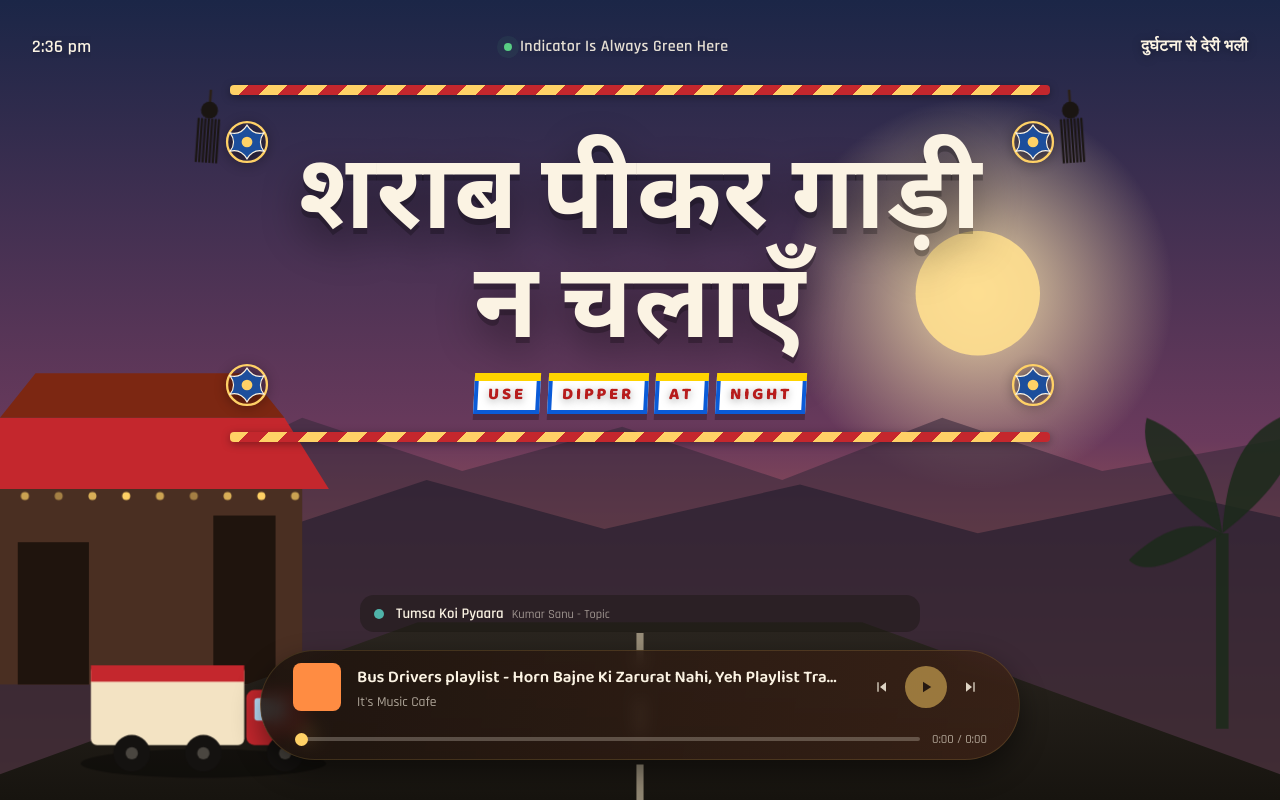
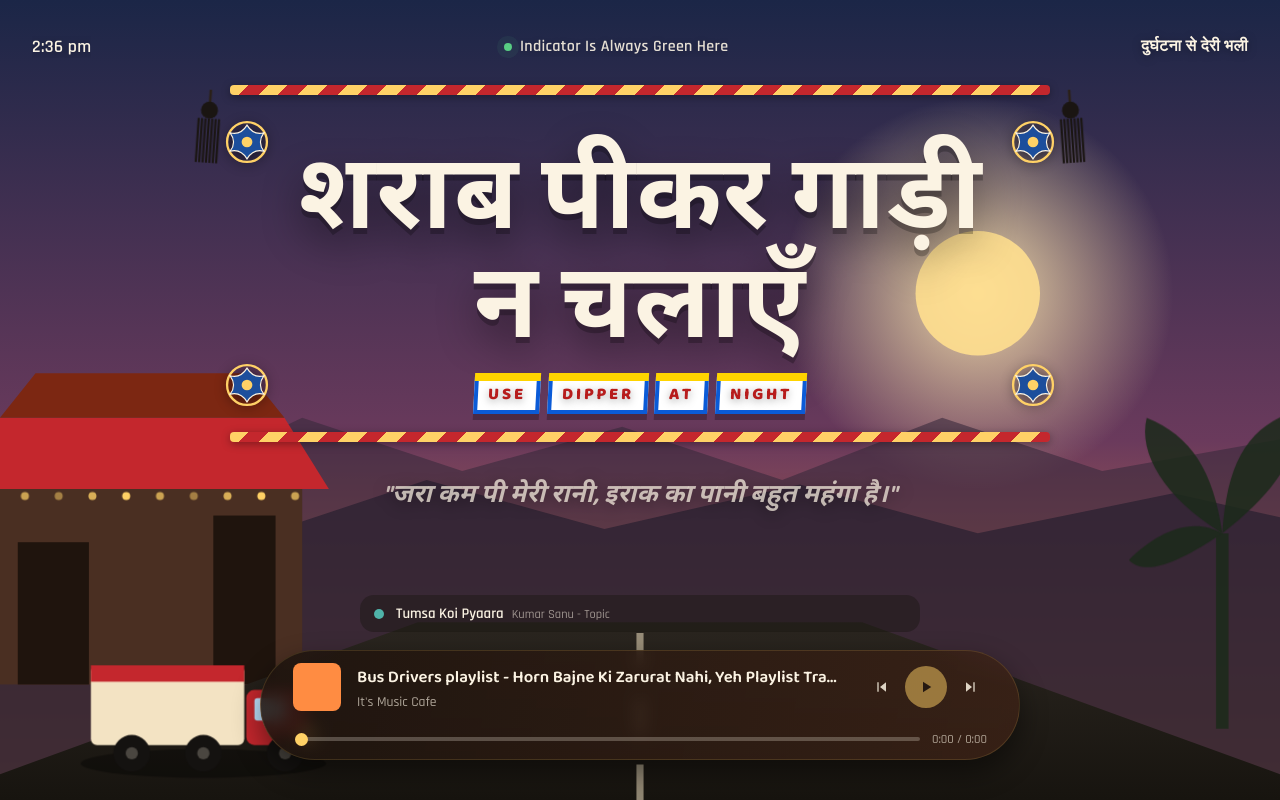
Before and after one commit to abhiishhekk/TruckDriverMusic, a React (Vite) app: page / in a window 1280 px wide. Built offline with nearby package versions, Linux system fonts and the light colour scheme.

Commit message:
added shayaris at the centre

```diff
--- a/src/pages/Home.css
+++ b/src/pages/Home.css
@@ -12,10 +12,41 @@
   padding-bottom: 5vh;
 }
 
+.home__shayaris {
+  width: min(900px, 92vw);
+  margin: 1.5rem auto 0;
+  padding: 0.75rem 1rem;
+  text-align: center;
+}
+
+.home__shayari {
+  margin: 0;
+  max-width: 100%;
+  font-family: var(--font-display);
+  font-size: clamp(1.05rem, 2vw, 1.8rem);
+  line-height: 1.35;
+  font-weight: 600;
+  font-style: italic;
+  letter-spacing: 0.01em;
+  color: rgba(251, 243, 227, 0.72);
+  text-wrap: balance;
+  text-shadow: 0 3px 16px rgba(0, 0, 0, 0.4);
+}
+
 @media (max-width: 640px) {
   .home__content {
     /* ensure there's breathing room under the status bar on small screens */
     padding-top: 56px;
+  }
+
+  .home__shayaris {
+    width: 94vw;
+    margin-top: 1rem;
+    padding-inline: 0.5rem;
+  }
+
+  .home__shayari {
+    font-size: clamp(0.95rem, 4.2vw, 1.4rem);
   }
 }
 
--- a/src/pages/Home.jsx
+++ b/src/pages/Home.jsx
@@ -1,4 +1,4 @@
-import { useState } from "react";
+import { useEffect, useState } from "react";
 import HighwayScene from "../components/HighwayScene/HighwayScene.jsx";
 import StatusBar from "../components/StatusBar/StatusBar.jsx";
 import HighwaySign from "../components/HighwaySign/HighwaySign.jsx";
@@ -8,6 +8,60 @@ import TrackList from "../components/TrackList/TrackList.jsx";
 import { playlist } from "../data/playlist.js";
 import "./Home.css";
 
+const shayaris = [
+  "धीरे चल प्यारे, जीवन अनमोल है।",
+  "धीरे चलोगे तो बार-बार मिलोगे, तेज चलोगे तो हरिद्वार मिलोगे।",
+  "दम है तो क्रॉस कर, नहीं तो बर्दाश्त कर।",
+  "वाहन चलाते समय सौंदर्य दर्शन ना करें वरना देव दर्शन हो जाएंगे।",
+  "सावधानी हटी, सब्जी-पूड़ी बंटी।",
+  "हवा से बातें करता है, जरा हट के चल।",
+  "यह तूफान मेल से कम नहीं, और किसी में इतना दम नहीं।",
+  "धीरे चलाने वाला भी मर्द होता है, यकीन मानिए हड्डियां टूटती हैं तो दर्द होता है।",
+  "गंगा तेरा पानी अमृत।",
+  "मां का आशीर्वाद है, यूं ही चलते रहेंगे।",
+  "ऐ मालिक, क्यों बनाया गाड़ी बनाने वाले को, घर बेघर कर दिया गाड़ी चलाने वाले को।",
+  "मिलेगा मुकद्र, या रब तेरा ही आसरा।",
+  "बुरी नजर वाले तेरा मुंह काला।",
+  "कोई जलो मत भाई से, समझ गए ना अब किसी से नहीं जलना।",
+  "सोच कर सोचो, साथ क्या जाएगा।",
+  "सड़कों का राजा, ऐसे ही चलता है।",
+  "भर के चले, फिर भी एक दिन खाली हाथ ही जाना है।",
+  "किस्मत तेरी दासी है, घर में मथुरा काशी है।",
+  "मालिक की गाड़ी, ड्राइवर का पसीना, चलती है रोड पर बन कर हसीना।",
+  "अनार कली भर कर चली।",
+  "लटक मत, पटक दूंगी।",
+  "नीम का पेड़ चंदन से कम नहीं, हमारा गुडगाँव लंदन से कम नहीं।",
+  "जरा कम पी मेरी रानी, इराक का पानी बहुत महंगा है।",
+  "मैं भी बड़ा होकर ट्रक बनूंगा।",
+  "जल मत पगली, किस्तों पे आई है।",
+  "18 की बीनणी, 21 का दूल्हा, बाल विवाह करना अपराध है।",
+  "जब बेटी ही नहीं बचाओगे, तो बहू कहां से लाओगे।",
+  "भगवान ही बचाए इन तीनों से, डाक्टर, पुलिस और हसीनों से।",
+  "हस मत पगली वरना प्यार हो जाएगा तो प्यार हुआ क्या?",
+  "बॉयफ्रेंड के साथ बैठकर भैया कहना मना है।",
+  "बुरी नजर वाले, तेरे बच्चे जियें; बड़े होकर, तेरा ही खून पियें !",
+  "मिनी ट्रक पर लिखा हुआ - बड़ा होकर ट्रक बनूँगा !",
+  "क्यों मरते तो बेवफा सनम के लिए, दो गज जमीन मिलेगी दफन के लिए।",
+  "मरना हो तो मरो अपने वतन की मिट्टी के लिए , हसीना भी दुपट्टा उतार देगी कफन के लिए।",
+  "अपनी आजादी को हरगिज मिटा सकते नहीं।",
+  "सर कटा सकते हैं लेकिन सर झुका सकते नहीं।",
+  "इश्क तो करता है हर कोई, महबूब पर मरता है हर कोई।",
+  "कभी अपने वतन को महबूब बना कर देखो, तुझपे मरेगा हर कोई।",
+  "ये बात हवाओं को बताए रखना, रोशनी होगी चिरागों को जलाए रखना।",
+  "लहू देकर भी जिसकी हिफाजत की, उस तिरंगे को तू दिल में बसाए रखना।",
+];
+
+function pickRandomShayari(previousShayari) {
+  if (shayaris.length === 1) return shayaris[0];
+
+  let nextShayari = previousShayari;
+  while (nextShayari === previousShayari) {
+    nextShayari = shayaris[Math.floor(Math.random() * shayaris.length)];
+  }
+
+  return nextShayari;
+}
+
 // This is the only place that knows "which track is selected" — both
 // MusicPlayer (the player controls) and TrackList (the up-next list)
 // receive it as props, so picking a song in the list also plays it.
@@ -16,6 +70,15 @@ export default function Home() {
   const [trackIndex, setTrackIndex] = useState(
     () => Math.floor(Math.random() * playlist.length)
   );
+  const [currentShayari, setCurrentShayari] = useState(() =>
+    pickRandomShayari()
+  );
+
+  useEffect(() => {
+    setCurrentShayari((previousShayari) =>
+      pickRandomShayari(previousShayari)
+    );
+  }, [trackIndex]);
 
   return (
     <div className="home">
@@ -26,6 +89,10 @@ export default function Home() {
         <TruckArtBorder>
           <HighwaySign />
         </TruckArtBorder>
+
+        <section className="home__shayaris" aria-label="Shayari collection">
+          <p className="home__shayari">"{currentShayari}"</p>
+        </section>
 
         <div className="home__spacer" />
 
```
